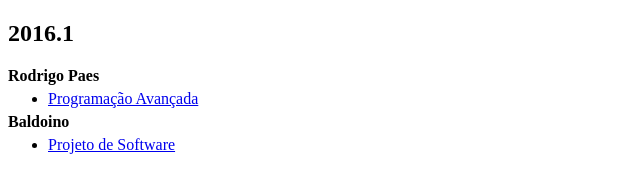
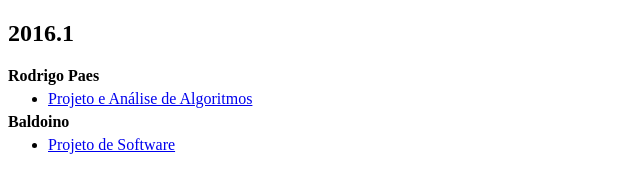
Before and after one commit to computacao-ufal/sites-disciplinas, a plain HTML site: page index.html in a window 1280 px wide. Shown: the top 178 px of the page, without its empty margins (0-640 px from the left). Drawn offline with Linux system fonts and the light colour scheme.

Commit message:
Fix Paes subject

```diff
--- a/index.html
+++ b/index.html
@@ -26,7 +26,7 @@
     <p>
       <strong>Rodrigo Paes</strong>
       <ul>
-        <li><a href="https://sites.google.com/site/ldsicufal/disciplinas/programacao-avancada" target="_blank">Programação Avançada</a></li>
+        <li><a href="https://sites.google.com/site/ldsicufal/disciplinas/projeto-e-analise-de-algoritmos" target="_blank">Projeto e Análise de Algoritmos</a></li>
       </ul>
     </p>
 
```
